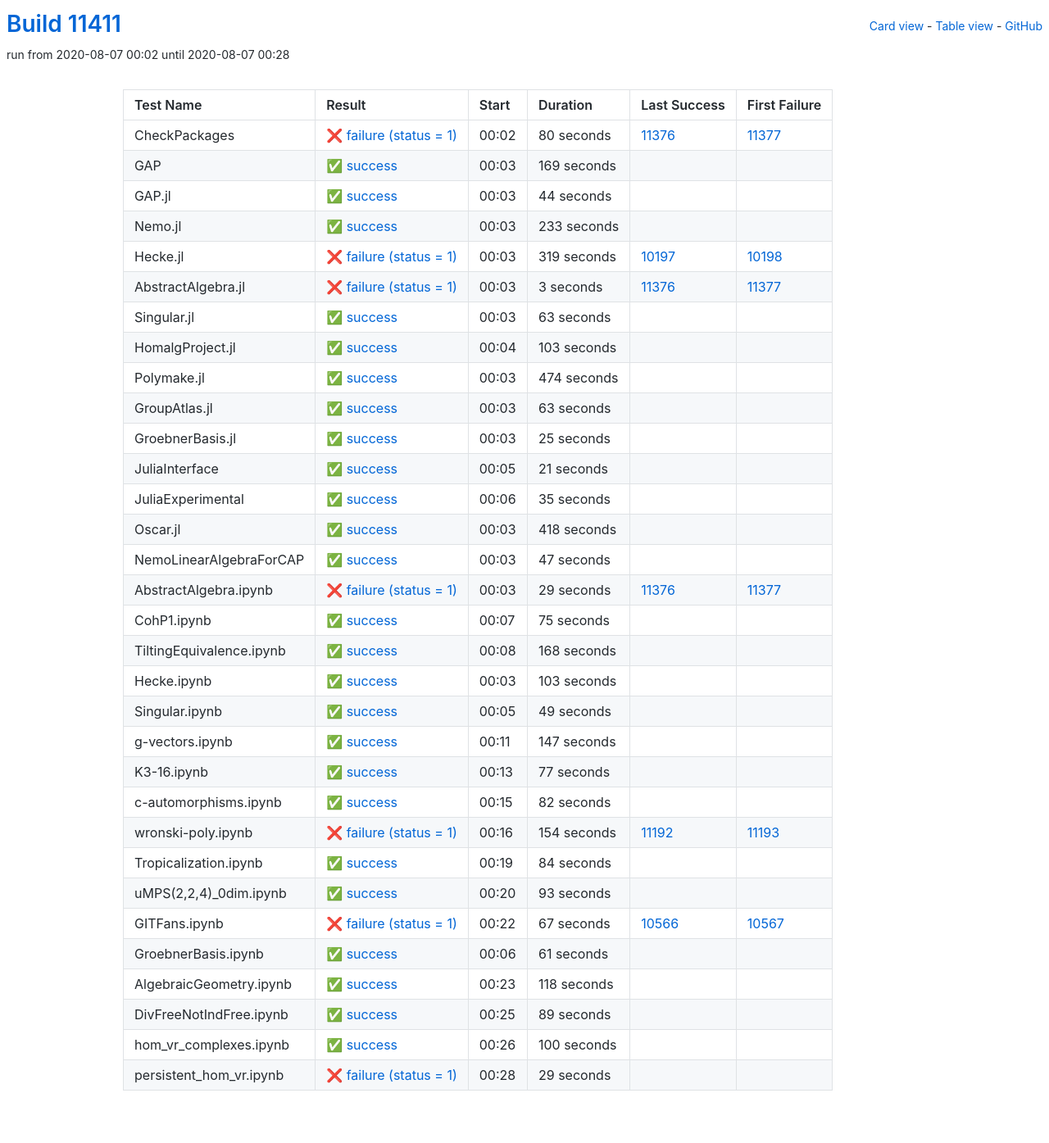
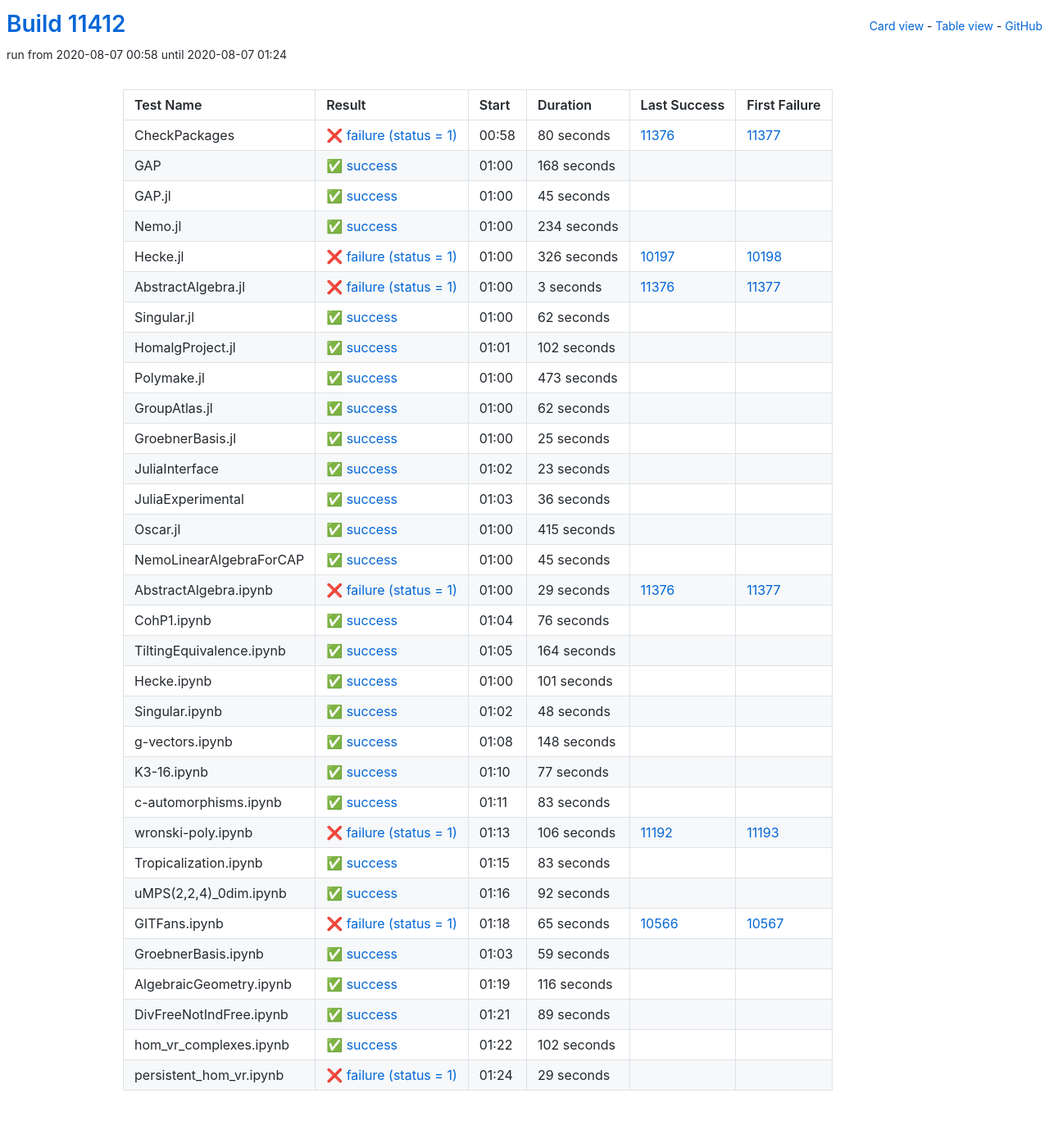
Before and after one commit to oscar-system/oscar-ci-status, a Jekyll site: the page built from table.html, in a window 1280 px wide. Shown: the whole page at 82% size. Built offline with Jekyll 4.4.1, drawn with Linux system fonts in a browser that asks for light colours.

Commit message:
Build #11412

```diff
--- a/_data/ci.yml
+++ b/_data/ci.yml
@@ -1,6 +1,6 @@
 ---
-build: 11411
-build_url: https://oscarci.mathematik.uni-kl.de/job/oscar/11411/
+build: 11412
+build_url: https://oscarci.mathematik.uni-kl.de/job/oscar/11412/
 job: oscar
 organization: oscar-system
 repo: oscar-ci-status
@@ -8,8 +8,8 @@
 tests:
 - name: CheckPackages
   id: checkpackages
-  log: https://oscarci.mathematik.uni-kl.de/job/oscar/11411/artifact/logs/build-11411/CheckPackages.log
-  start: 2020-08-07 00:02
+  log: https://oscarci.mathematik.uni-kl.de/job/oscar/11412/artifact/logs/build-11412/CheckPackages.log
+  start: 2020-08-07 00:58
   success: false
   exitcode: 1
   status: failure
@@ -20,56 +20,56 @@
   first_failure_url: https://oscarci.mathematik.uni-kl.de/job/oscar/11377/
 - name: GAP
   id: gap
-  log: https://oscarci.mathematik.uni-kl.de/job/oscar/11411/artifact/logs/build-11411/GAP.log
-  start: 2020-08-07 00:03
+  log: https://oscarci.mathematik.uni-kl.de/job/oscar/11412/artifact/logs/build-11412/GAP.log
+  start: 2020-08-07 01:00
   success: true
   exitcode: 0
   status: success
-  duration: 169
+  duration: 168
   last_success: false
   last_success_url:
   first_failure: false
   first_failure_url:
 - name: GAP.jl
   id: gap-jl
-  log: https://oscarci.mathematik.uni-kl.de/job/oscar/11411/artifact/logs/build-11411/GAP.jl.log
-  start: 2020-08-07 00:03
+  log: https://oscarci.mathematik.uni-kl.de/job/oscar/11412/artifact/logs/build-11412/GAP.jl.log
+  start: 2020-08-07 01:00
   success: true
   exitcode: 0
   status: success
-  duration: 44
+  duration: 45
   last_success: false
   last_success_url:
   first_failure: false
   first_failure_url:
 - name: Nemo.jl
   id: nemo-jl
-  log: https://oscarci.mathematik.uni-kl.de/job/oscar/11411/artifact/logs/build-11411/Nemo.jl.log
-  start: 2020-08-07 00:03
+  log: https://oscarci.mathematik.uni-kl.de/job/oscar/11412/artifact/logs/build-11412/Nemo.jl.log
+  start: 2020-08-07 01:00
   success: true
   exitcode: 0
   status: success
-  duration: 233
+  duration: 234
   last_success: false
   last_success_url:
   first_failure: false
   first_failure_url:
 - name: Hecke.jl
   id: hecke-jl
-  log: https://oscarci.mathematik.uni-kl.de/job/oscar/11411/artifact/logs/build-11411/Hecke.jl.log
-  start: 2020-08-07 00:03
+  log: https://oscarci.mathematik.uni-kl.de/job/oscar/11412/artifact/logs/build-11412/Hecke.jl.log
+  start: 2020-08-07 01:00
   success: false
   exitcode: 1
   status: failure
-  duration: 319
+  duration: 326
   last_success: 10197
   last_success_url: https://oscarci.mathematik.uni-kl.de/job/oscar/10197/
   first_failure: 10198
   first_failure_url: https://oscarci.mathematik.uni-kl.de/job/oscar/10198/
 - name: AbstractAlgebra.jl
   id: abstractalgebra-jl
-  log: https://oscarci.mathematik.uni-kl.de/job/oscar/11411/artifact/logs/build-11411/AbstractAlgebra.jl.log
-  start: 2020-08-07 00:03
+  log: https://oscarci.mathematik.uni-kl.de/job/oscar/11412/artifact/logs/build-11412/AbstractAlgebra.jl.log
+  start: 2020-08-07 01:00
   success: false
   exitcode: 1
   status: failure
@@ -80,56 +80,56 @@
   first_failure_url: https://oscarci.mathematik.uni-kl.de/job/oscar/11377/
 - name: Singular.jl
   id: singular-jl
-  log: https://oscarci.mathematik.uni-kl.de/job/oscar/11411/artifact/logs/build-11411/Singular.jl.log
-  start: 2020-08-07 00:03
+  log: https://oscarci.mathematik.uni-kl.de/job/oscar/11412/artifact/logs/build-11412/Singular.jl.log
+  start: 2020-08-07 01:00
   success: true
   exitcode: 0
   status: success
-  duration: 63
+  duration: 62
   last_success: false
   last_success_url:
   first_failure: false
   first_failure_url:
 - name: HomalgProject.jl
   id: homalgproject-jl
-  log: https://oscarci.mathematik.uni-kl.de/job/oscar/11411/artifact/logs/build-11411/HomalgProject.jl.log
-  start: 2020-08-07 00:04
+  log: https://oscarci.mathematik.uni-kl.de/job/oscar/11412/artifact/logs/build-11412/HomalgProject.jl.log
+  start: 2020-08-07 01:01
   success: true
   exitcode: 0
   status: success
-  duration: 103
+  duration: 102
   last_success: false
   last_success_url:
   first_failure: false
   first_failure_url:
 - name: Polymake.jl
   id: polymake-jl
-  log: https://oscarci.mathematik.uni-kl.de/job/oscar/11411/artifact/logs/build-11411/Polymake.jl.log
-  start: 2020-08-07 00:03
+  log: https://oscarci.mathematik.uni-kl.de/job/oscar/11412/artifact/logs/build-11412/Polymake.jl.log
+  start: 2020-08-07 01:00
   success: true
   exitcode: 0
   status: success
-  duration: 474
+  duration: 473
   last_success: false
   last_success_url:
   first_failure: false
   first_failure_url:
 - name: GroupAtlas.jl
   id: groupatlas-jl
-  log: https://oscarci.mathematik.uni-kl.de/job/oscar/11411/artifact/logs/build-11411/GroupAtlas.jl.log
-  start: 2020-08-07 00:03
+  log: https://oscarci.mathematik.uni-kl.de/job/oscar/11412/artifact/logs/build-11412/GroupAtlas.jl.log
+  start: 2020-08-07 01:00
   success: true
   exitcode: 0
   status: success
-  duration: 63
+  duration: 62
   last_success: false
   last_success_url:
   first_failure: false
   first_failure_url:
 - name: GroebnerBasis.jl
   id: groebnerbasis-jl
-  log: https://oscarci.mathematik.uni-kl.de/job/oscar/11411/artifact/logs/build-11411/GroebnerBasis.jl.log
-  start: 2020-08-07 00:03
+  log: https://oscarci.mathematik.uni-kl.de/job/oscar/11412/artifact/logs/build-11412/GroebnerBasis.jl.log
+  start: 2020-08-07 01:00
   success: true
   exitcode: 0
   status: success
@@ -140,56 +140,56 @@
   first_failure_url:
 - name: JuliaInterface
   id: juliainterface
-  log: https://oscarci.mathematik.uni-kl.de/job/oscar/11411/artifact/logs/build-11411/JuliaInterface.log
-  start: 2020-08-07 00:05
+  log: https://oscarci.mathematik.uni-kl.de/job/oscar/11412/artifact/logs/build-11412/JuliaInterface.log
+  start: 2020-08-07 01:02
   success: true
   exitcode: 0
   status: success
-  duration: 21
+  duration: 23
   last_success: false
   last_success_url:
   first_failure: false
   first_failure_url:
 - name: JuliaExperimental
   id: juliaexperimental
-  log: https://oscarci.mathematik.uni-kl.de/job/oscar/11411/artifact/logs/build-11411/JuliaExperimental.log
-  start: 2020-08-07 00:06
+  log: https://oscarci.mathematik.uni-kl.de/job/oscar/11412/artifact/logs/build-11412/JuliaExperimental.log
+  start: 2020-08-07 01:03
   success: true
   exitcode: 0
   status: success
-  duration: 35
+  duration: 36
   last_success: false
   last_success_url:
   first_failure: false
   first_failure_url:
 - name: Oscar.jl
   id: oscar-jl
-  log: https://oscarci.mathematik.uni-kl.de/job/oscar/11411/artifact/logs/build-11411/Oscar.jl.log
-  start: 2020-08-07 00:03
+  log: https://oscarci.mathematik.uni-kl.de/job/oscar/11412/artifact/logs/build-11412/Oscar.jl.log
+  start: 2020-08-07 01:00
   success: true
   exitcode: 0
   status: success
-  duration: 418
+  duration: 415
   last_success: false
   last_success_url:
   first_failure: false
   first_failure_url:
 - name: NemoLinearAlgebraForCAP
   id: nemolinearalgebraforcap
-  log: https://oscarci.mathematik.uni-kl.de/job/oscar/11411/artifact/logs/build-11411/NemoLinearAlgebraForCAP.log
-  start: 2020-08-07 00:03
+  log: https://oscarci.mathematik.uni-kl.de/job/oscar/11412/artifact/logs/build-11412/NemoLinearAlgebraForCAP.log
+  start: 2020-08-07 01:00
   success: true
   exitcode: 0
   status: success
-  duration: 47
+  duration: 45
   last_success: false
   last_success_url:
   first_failure: false
   first_failure_url:
 - name: AbstractAlgebra.ipynb
   id: abstractalgebra-ipynb
-  log: https://oscarci.mathematik.uni-kl.de/job/oscar/11411/artifact/logs/build-11411/AbstractAlgebra.ipynb.log
-  start: 2020-08-07 00:03
+  log: https://oscarci.mathematik.uni-kl.de/job/oscar/11412/artifact/logs/build-11412/AbstractAlgebra.ipynb.log
+  start: 2020-08-07 01:00
   success: false
   exitcode: 1
   status: failure
@@ -200,68 +200,68 @@
   first_failure_url: https://oscarci.mathematik.uni-kl.de/job/oscar/11377/
 - name: CohP1.ipynb
   id: cohp1-ipynb
-  log: https://oscarci.mathematik.uni-kl.de/job/oscar/11411/artifact/logs/build-11411/CohP1.ipynb.log
-  start: 2020-08-07 00:07
+  log: https://oscarci.mathematik.uni-kl.de/job/oscar/11412/artifact/logs/build-11412/CohP1.ipynb.log
+  start: 2020-08-07 01:04
   success: true
   exitcode: 0
   status: success
-  duration: 75
+  duration: 76
   last_success: false
   last_success_url:
   first_failure: false
   first_failure_url:
 - name: TiltingEquivalence.ipynb
   id: tiltingequivalence-ipynb
-  log: https://oscarci.mathematik.uni-kl.de/job/oscar/11411/artifact/logs/build-11411/TiltingEquivalence.ipynb.log
-  start: 2020-08-07 00:08
+  log: https://oscarci.mathematik.uni-kl.de/job/oscar/11412/artifact/logs/build-11412/TiltingEquivalence.ipynb.log
+  start: 2020-08-07 01:05
   success: true
   exitcode: 0
   status: success
-  duration: 168
+  duration: 164
   last_success: false
   last_success_url:
   first_failure: false
   first_failure_url:
 - name: Hecke.ipynb
   id: hecke-ipynb
-  log: https://oscarci.mathematik.uni-kl.de/job/oscar/11411/artifact/logs/build-11411/Hecke.ipynb.log
-  start: 2020-08-07 00:03
+  log: https://oscarci.mathematik.uni-kl.de/job/oscar/11412/artifact/logs/build-11412/Hecke.ipynb.log
+  start: 2020-08-07 01:00
   success: true
   exitcode: 0
   status: success
-  duration: 103
+  duration: 101
   last_success: false
   last_success_url:
   first_failure: false
   first_failure_url:
 - name: Singular.ipynb
   id: singular-ipynb
-  log: https://oscarci.mathematik.uni-kl.de/job/oscar/11411/artifact/logs/build-11411/Singular.ipynb.log
-  start: 2020-08-07 00:05
+  log: https://oscarci.mathematik.uni-kl.de/job/oscar/11412/artifact/logs/build-11412/Singular.ipynb.log
+  start: 2020-08-07 01:02
   success: true
   exitcode: 0
   status: success
-  duration: 49
+  duration: 48
   last_success: false
   last_success_url:
   first_failure: false
   first_failure_url:
 - name: g-vectors.ipynb
   id: g-vectors-ipynb
-  log: https://oscarci.mathematik.uni-kl.de/job/oscar/11411/artifact/logs/build-11411/g-vectors.ipynb.log
-  start: 2020-08-07 00:11
+  log: https://oscarci.mathematik.uni-kl.de/job/oscar/11412/artifact/logs/build-11412/g-vectors.ipynb.log
+  start: 2020-08-07 01:08
   success: true
   exitcode: 0
   status: success
-  duration: 147
+  duration: 148
   last_success: false
   last_success_url:
   first_failure: false
   first_failure_url:
 - name: K3-16.ipynb
   id: k3-16-ipynb
-  log: https://oscarci.mathematik.uni-kl.de/job/oscar/11411/artifact/logs/build-11411/K3-16.ipynb.log
-  start: 2020-08-07 00:13
+  log: https://oscarci.mathematik.uni-kl.de/job/oscar/11412/artifact/logs/build-11412/K3-16.ipynb.log
+  start: 2020-08-07 01:10
   success: true
   exitcode: 0
   status: success
@@ -272,92 +272,92 @@
   first_failure_url:
 - name: c-automorphisms.ipynb
   id: c-automorphisms-ipynb
-  log: https://oscarci.mathematik.uni-kl.de/job/oscar/11411/artifact/logs/build-11411/c-automorphisms.ipynb.log
-  start: 2020-08-07 00:15
+  log: https://oscarci.mathematik.uni-kl.de/job/oscar/11412/artifact/logs/build-11412/c-automorphisms.ipynb.log
+  start: 2020-08-07 01:11
   success: true
   exitcode: 0
   status: success
-  duration: 82
+  duration: 83
   last_success: false
   last_success_url:
   first_failure: false
   first_failure_url:
 - name: wronski-poly.ipynb
   id: wronski-poly-ipynb
-  log: https://oscarci.mathematik.uni-kl.de/job/oscar/11411/artifact/logs/build-11411/wronski-poly.ipynb.log
-  start: 2020-08-07 00:16
+  log: https://oscarci.mathematik.uni-kl.de/job/oscar/11412/artifact/logs/build-11412/wronski-poly.ipynb.log
+  start: 2020-08-07 01:13
   success: false
   exitcode: 1
   status: failure
-  duration: 154
+  duration: 106
   last_success: 11192
   last_success_url: https://oscarci.mathematik.uni-kl.de/job/oscar/11192/
   first_failure: 11193
   first_failure_url: https://oscarci.mathematik.uni-kl.de/job/oscar/11193/
 - name: Tropicalization.ipynb
   id: tropicalization-ipynb
-  log: https://oscarci.mathematik.uni-kl.de/job/oscar/11411/artifact/logs/build-11411/Tropicalization.ipynb.log
-  start: 2020-08-07 00:19
+  log: https://oscarci.mathematik.uni-kl.de/job/oscar/11412/artifact/logs/build-11412/Tropicalization.ipynb.log
+  start: 2020-08-07 01:15
   success: true
   exitcode: 0
   status: success
-  duration: 84
+  duration: 83
   last_success: false
   last_success_url:
   first_failure: false
   first_failure_url:
 - name: uMPS(2,2,4)_0dim.ipynb
   id: umps-2-2-4-0dim-ipynb
-  log: https://oscarci.mathematik.uni-kl.de/job/oscar/11411/artifact/logs/build-11411/uMPS-2-2-4-_0dim.ipynb.log
-  start: 2020-08-07 00:20
+  log: https://oscarci.mathematik.uni-kl.de/job/oscar/11412/artifact/logs/build-11412/uMPS-2-2-4-_0dim.ipynb.log
+  start: 2020-08-07 01:16
   success: true
   exitcode: 0
   status: success
-  duration: 93
+  duration: 92
   last_success: false
   last_success_url:
   first_failure: false
   first_failure_url:
 - name: GITFans.ipynb
   id: gitfans-ipynb
-  log: https://oscarci.mathematik.uni-kl.de/job/oscar/11411/artifact/logs/build-11411/GITFans.ipynb.log
-  start: 2020-08-07 00:22
+  log: https://oscarci.mathematik.uni-kl.de/job/oscar/11412/artifact/logs/build-11412/GITFans.ipynb.log
+  start: 2020-08-07 01:18
   success: false
   exitcode: 1
   status: failure
-  duration: 67
+  duration: 65
   last_success: 10566
   last_success_url: https://oscarci.mathematik.uni-kl.de/job/oscar/10566/
   first_failure: 10567
   first_failure_url: https://oscarci.mathematik.uni-kl.de/job/oscar/10567/
 - name: GroebnerBasis.ipynb
   id: groebnerbasis-ipynb
-  log: https://oscarci.mathematik.uni-kl.de/job/oscar/11411/artifact/logs/build-11411/GroebnerBasis.ipynb.log
-  start: 2020-08-07 00:06
+  log: https://oscarci.mathematik.uni-kl.de/job/oscar/11412/artifact/logs/build-11412/GroebnerBasis.ipynb.log
+  start: 2020-08-07 01:03
   success: true
   exitcode: 0
   status: success
-  duration: 61
+  duration: 59
   last_success: false
   last_success_url:
   first_failure: false
   first_failure_url:
 - name: AlgebraicGeometry.ipynb
   id: algebraicgeometry-ipynb
-  log: https://oscarci.mathematik.uni-kl.de/job/oscar/11411/artifact/logs/build-11411/AlgebraicGeometry.ipynb.log
-  start: 2020-08-07 00:23
+  log: https://oscarci.mathematik.uni-kl.de/job/oscar/11412/artifact/logs/build-11412/AlgebraicGeometry.ipynb.log
+  start: 2020-08-07 01:19
   success: true
   exitcode: 0
   status: success
-  duration: 118
+  duration: 116
   last_success: false
   last_success_url:
   first_failure: false
   first_failure_url:
 - name: DivFreeNotIndFree.ipynb
   id: divfreenotindfree-ipynb
-  log: https://oscarci.mathematik.uni-kl.de/job/oscar/11411/artifact/logs/build-11411/DivFreeNotIndFree.ipynb.log
-  start: 2020-08-07 00:25
+  log: https://oscarci.mathematik.uni-kl.de/job/oscar/11412/artifact/logs/build-11412/DivFreeNotIndFree.ipynb.log
+  start: 2020-08-07 01:21
   success: true
   exitcode: 0
   status: success
@@ -368,20 +368,20 @@
   first_failure_url:
 - name: hom_vr_complexes.ipynb
   id: hom-vr-complexes-ipynb
-  log: https://oscarci.mathematik.uni-kl.de/job/oscar/11411/artifact/logs/build-11411/hom_vr_complexes.ipynb.log
-  start: 2020-08-07 00:26
+  log: https://oscarci.mathematik.uni-kl.de/job/oscar/11412/artifact/logs/build-11412/hom_vr_complexes.ipynb.log
+  start: 2020-08-07 01:22
   success: true
   exitcode: 0
   status: success
-  duration: 100
+  duration: 102
   last_success: false
   last_success_url:
   first_failure: false
   first_failure_url:
 - name: persistent_hom_vr.ipynb
   id: persistent-hom-vr-ipynb
-  log: https://oscarci.mathematik.uni-kl.de/job/oscar/11411/artifact/logs/build-11411/persistent_hom_vr.ipynb.log
-  start: 2020-08-07 00:28
+  log: https://oscarci.mathematik.uni-kl.de/job/oscar/11412/artifact/logs/build-11412/persistent_hom_vr.ipynb.log
+  start: 2020-08-07 01:24
   success: false
   exitcode: 1
   status: failure
```
Also changed, not shown: README.md.
